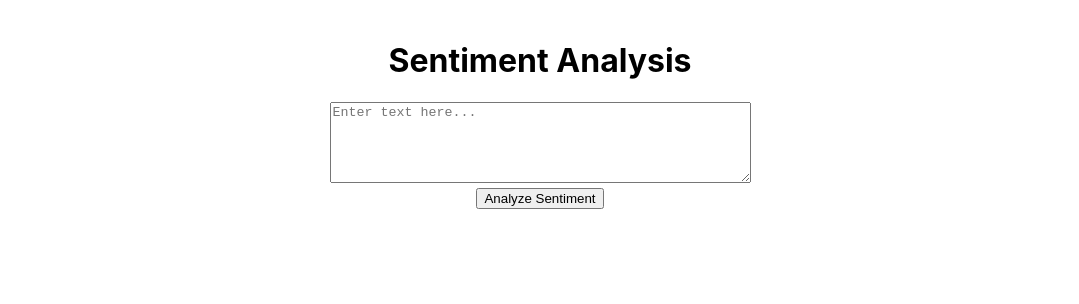
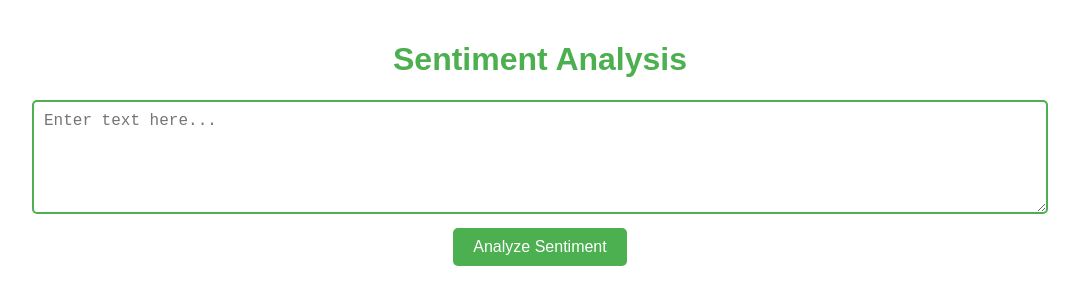
Before and after one commit to ankitrijal2054/Sentiment_Web_App, a React (Create React App) app in the folder frontend/: page / in a window 1280 px wide. Shown: the top 304 px of the page, without its empty margins (100-1179 px from the left). Built offline with nearby package versions, Linux system fonts and the light colour scheme.

Commit message:
Updated UI

```diff
--- a/frontend/src/App.js
+++ b/frontend/src/App.js
@@ -17,38 +17,107 @@ function App() {
         throw new Error(data.error || "Unable to retrieve Sentiment Score.");
       }
 
-      setResult(data);
+      setResult(data); // Update result with the response data
     } catch (err) {
       console.error("Error predicting sentiment:", err);
     }
   };
 
+  // Helper to get the emoji for the predicted sentiment
+  const getSentimentEmoji = (sentiment) => {
+    switch (sentiment) {
+      case "positive":
+        return "😊"; // Smiley face for positive sentiment
+      case "neutral":
+        return "😐"; // Neutral face for neutral sentiment
+      case "negative":
+        return "😞"; // Sad face for negative sentiment
+      default:
+        return "";
+    }
+  };
+
+  const onInputTextChange = (text) => {
+    setResult(null);
+    setInputText(text);
+  };
+
   return (
-    <div style={{ textAlign: "center", padding: "20px" }}>
-      <h1>Sentiment Analysis</h1>
+    <div
+      style={{
+        textAlign: "center",
+      }}
+    >
+      <div
+        style={{
+          textAlign: "center",
+          padding: "20px",
+          fontFamily: "Arial, sans-serif",
+        }}
+      >
+        <h1 style={{ color: "#4CAF50" }}>Sentiment Analysis</h1>
         <textarea
           rows="5"
           cols="50"
           placeholder="Enter text here..."
           value={inputText}
-        onChange={(e) => setInputText(e.target.value)}
+          onChange={(e) => onInputTextChange(e.target.value)}
+          style={{
+            padding: "10px",
+            border: "2px solid #4CAF50",
+            borderRadius: "5px",
+            fontSize: "16px",
+            width: "80%",
+          }}
         />
         <br />
-      <button onClick={handleSubmit}>Analyze Sentiment</button>
+        <button
+          onClick={handleSubmit}
+          style={{
+            marginTop: "10px",
+            padding: "10px 20px",
+            backgroundColor: "#4CAF50",
+            color: "#fff",
+            border: "none",
+            borderRadius: "5px",
+            fontSize: "16px",
+            cursor: "pointer",
+          }}
+          disabled={!inputText}
+        >
+          Analyze Sentiment
+        </button>
+      </div>
       {result && (
-        <div style={{ marginTop: "20px" }}>
-          <h2>Prediction Results</h2>
+        <div
+          style={{
+            marginTop: "20px",
+            padding: "20px",
+            border: "2px solid #4CAF50",
+            borderRadius: "10px",
+            display: "inline-block",
+            textAlign: "left",
+            backgroundColor: "#f9f9f9",
+          }}
+        >
+          <h2 style={{ textAlign: "center" }}>
+            Prediction Results {getSentimentEmoji(result.predicted_sentiment)}
+          </h2>
           <p>
-            <strong>Sentiment:</strong> {result.predicted_sentiment}
+            <strong>Sentiment:</strong> {result.predicted_sentiment}{" "}
+            {getSentimentEmoji(result.predicted_sentiment)}
           </p>
           <p>
-            <strong>Negative:</strong> {result.negative.toFixed(2)}
+            <strong>Negative:</strong> {result.negative.toFixed(2) * 100}
+            {"%"}
           </p>
           <p>
-            <strong>Neutral:</strong> {result.neutral.toFixed(2)}
+            <strong>Neutral:</strong> {result.neutral.toFixed(2) * 100}
+            {"%"}
           </p>
           <p>
-            <strong>Positive:</strong> {result.positive.toFixed(2)}
+            <strong>Positive:</strong> {result.positive.toFixed(2) * 100}
+            {"%"}
           </p>
         </div>
       )}
```
Lines whose indentation alone changed are shown as unchanged.
